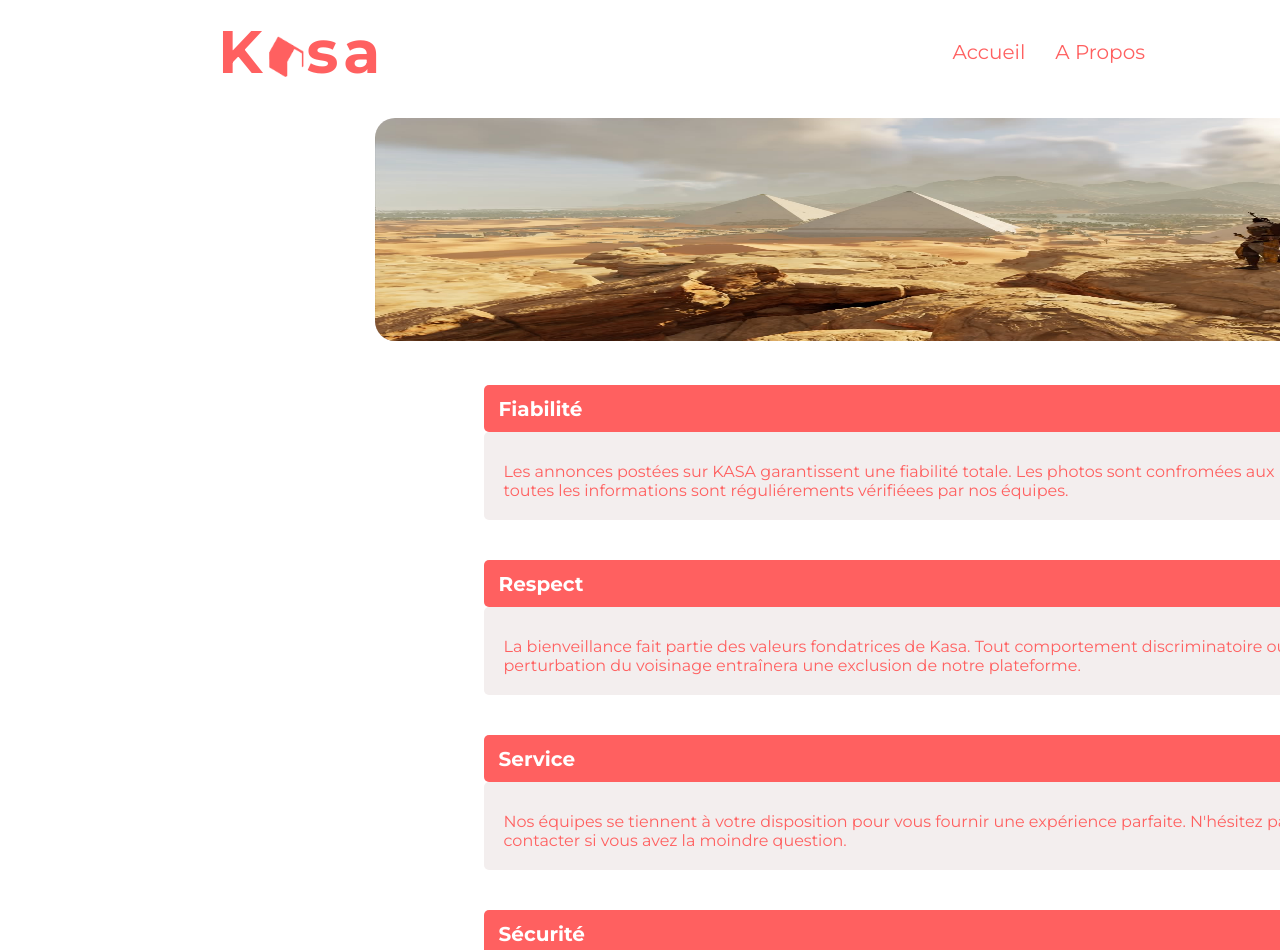
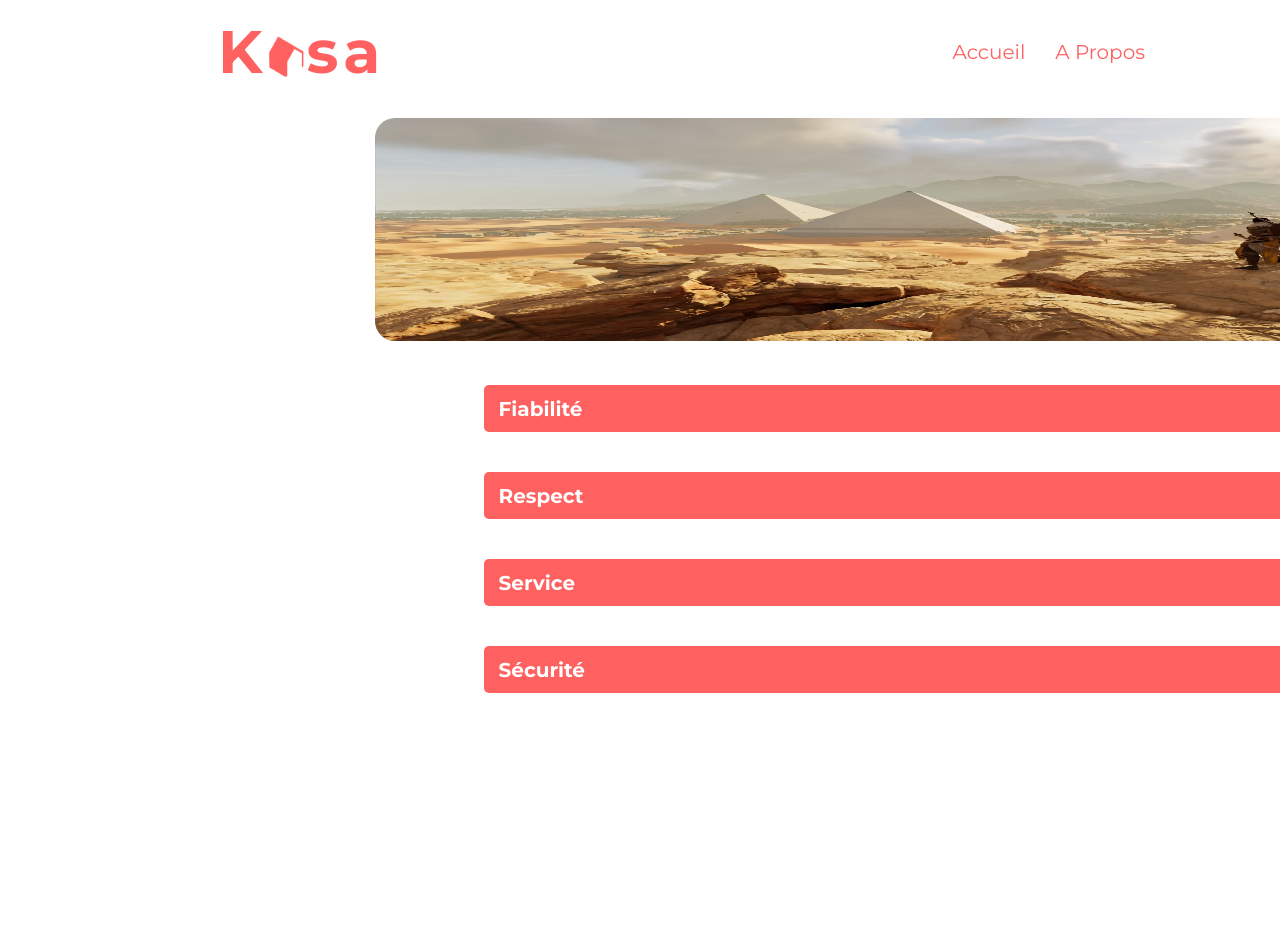
Before and after one commit to laurentDev08/kasa, a React (Create React App) app: page /propos in a window 1280 px wide. Shown: the top 950 px of the page. After the commit the page ends 800 px from the top, so only its background shows below. Built offline with nearby package versions, Linux system fonts and the light colour scheme.

Commit message:
accordeon end

```diff
--- a/src/components/card.jsx
+++ b/src/components/card.jsx
@@ -1,5 +1,4 @@
 import { Link } from "react-router-dom";
-import card from "../assets/card.png";
 const Card = ({kasas} ) => {
     return (
         <div className="cont">
--- a/src/components/drop-down.jsx
+++ b/src/components/drop-down.jsx
@@ -3,50 +3,18 @@ import Accordeon from "./accordeon";
 const DropDown = () => {
     return (
         <div>
-            <div className="content-text">
-                <button className="btn">
-                    <div className="icon">
-                        <h4>Fiabilité</h4>
-                        <i className="fa-solid fa-chevron-down"></i>
-                    </div>
-                </button>
-                  <div className="text">
-                        <p> Les annonces postées sur KASA garantissent une fiabilité totale.
+            <Accordeon titre = "Fiabilité" contenu={`Les annonces postées sur KASA garantissent une fiabilité totale.
                             Les photos sont confromées aux logements, et toutes les informations
-                            sont réguliérements vérifiéees par nos équipes.
-                        </p>
-                    </div>
+                            sont réguliérements vérifiéees par nos équipes.`} />
 
-            </div>
-            <div className="content-text">
-                <button className="btn">
-                    <div className="icon">
-                        <h4>Respect</h4>
-                        <i className="fa-solid fa-chevron-down"></i>
-                    </div>
-                </button>
-                    <div className="text">
-                        <p> La bienveillance fait partie des valeurs fondatrices de Kasa.
+            <Accordeon titre = "Respect" contenu={`La bienveillance fait partie des valeurs fondatrices de Kasa.
                             Tout comportement discriminatoire ou de perturbation du voisinage entraînera
-                            une exclusion de notre plateforme.
-                        </p>
-                    </div>
-            </div>
-           <div className="content-text">
-                <button className="btn">
-                    <div className="icon">
-                        <h4>Service</h4>
-                        <i className="fa-solid fa-chevron-down"></i>
-                    </div>
-                </button>
-                    <div className="text">
-                        <p> Nos équipes se tiennent à votre disposition pour vous fournir une expérience parfaite.
-                            N'hésitez pas à nous contacter si vous avez la moindre question.
-                        </p>
-                    </div>
-            </div>
+                            une exclusion de notre plateforme.`} />
 
-            <Accordeon titre="Sécurité" contenu= {`La sécurité est la priorité de Kasa. Aussi bien pour nos hôtes que pour les voyageurs,
+            <Accordeon titre = "Service" contenu =  {`Nos équipes se tiennent à votre disposition pour vous fournir une expérience parfaite.
+                            N'hésitez pas à nous contacter si vous avez la moindre question.`}/>
+
+            <Accordeon titre ="Sécurité" contenu = {`La sécurité est la priorité de Kasa. Aussi bien pour nos hôtes que pour les voyageurs,
                             chaque logement correspond aux critères de sécurité établis par nos services.
                             En laissant une note aussi bien à l'hôte qu'au locataire,
                             cela permet à nos équipes de vérifier que les standards sont bien respectés.
--- a/src/components/logement.jsx
+++ b/src/components/logement.jsx
@@ -10,7 +10,7 @@ const Logement = () => {
             return res.json()
         })
         .then(data=>{
-            const logementEnCour = data.find((k)=>k.id == id)
+            const logementEnCour = data.find((k)=>k.id === id)
             setKasa(logementEnCour);
         })
     })
@@ -21,7 +21,7 @@ const Logement = () => {
         <div>
             <Slideshow cover= {kasa.cover} gallery = {kasa.pictures} />
              <h2>{kasa.title}</h2>
-             <div className=""> {kasa.location} </div>
+             <div> {kasa.location} </div>
              <div>
                 <div> {kasa.host.name} </div>
                 <img src={kasa.host.picture} alt="" />
--- a/src/components/slideshow.jsx
+++ b/src/components/slideshow.jsx
@@ -5,7 +5,7 @@ const Slideshow = ( {cover,gallery} ) => {
     function next(){
         let i = index;
         i++;
-        if(i == gallery.length ){
+        if(i === gallery.length ){
             i=0;
         }
         setIndex(i)
@@ -14,14 +14,14 @@ const Slideshow = ( {cover,gallery} ) => {
         let i = index;
         i--;
         if(i < 0  ){
-            i=gallery.length -1;
+            i = gallery.length -1;
         }
         setIndex(i)
     }
     return (
         <div className="slideshow">
             <button className="prev" onClick={prev}><i className="fa-solid fa-chevron-left"></i></button>
-            <img src={index <0 ? cover:gallery[index]} alt="" />
+            <img src={index < 0 ? cover:gallery[index]} alt="" />
             <button className="next" onClick={next}><i className="fa-solid fa-chevron-right"></i></button>
         </div>
     );
--- a/src/style/accueil.css
+++ b/src/style/accueil.css
@@ -37,8 +37,11 @@ section {
     width: 310px;
     position: relative;
     font-size: 18px;
+    font-weight: bold;
+    left: 10px;
     top: -70px;
-    color: white;
+    color: rgb(211, 211, 211);
+    text-shadow: 0px 0px 3px #FF6060 ;
 }
 .linked{
     text-decoration: none;
```
Also changed, not shown: src/components/accordeon.jsx (+2 -9 lines).
